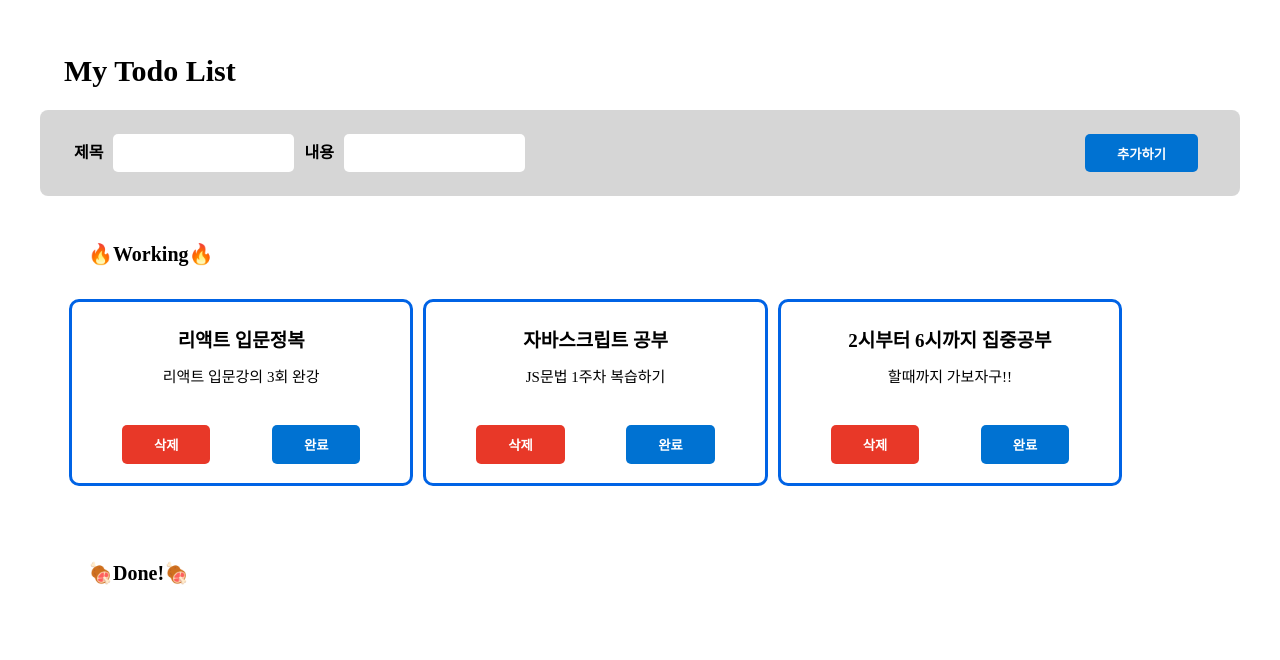
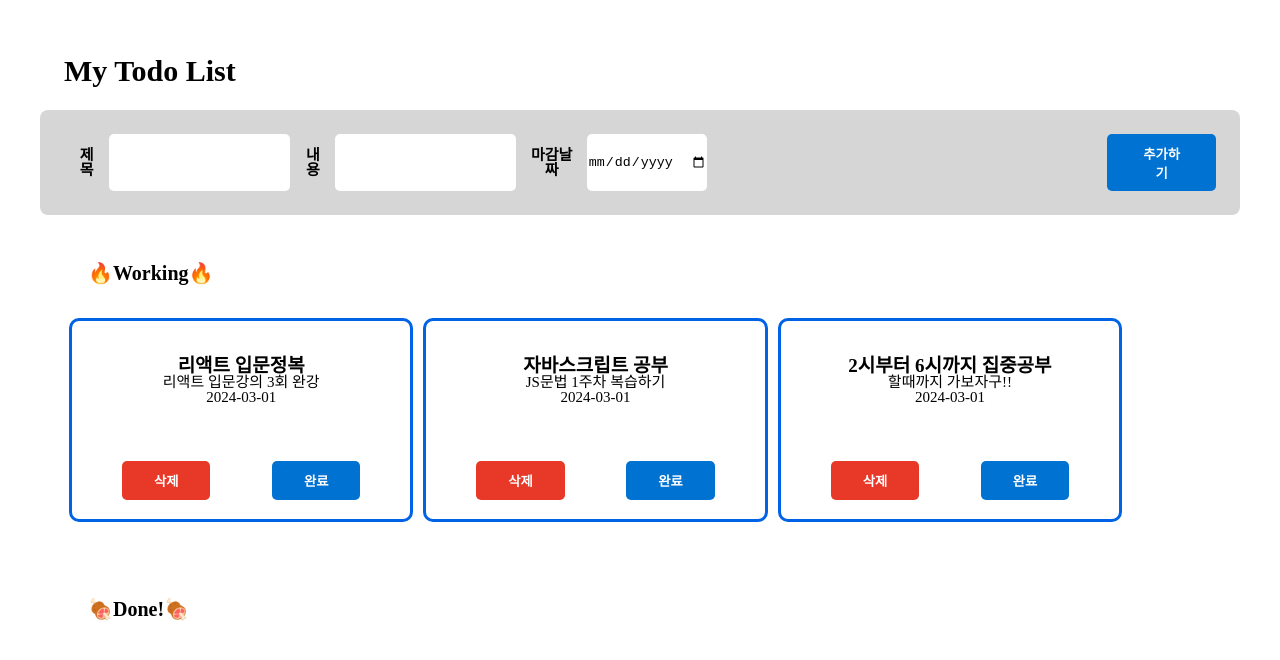
Before and after one commit to HY965/todoList_project, a React (Create React App) app: page / in a window 1280 px wide. Shown: the top 660 px of the page. Built offline with nearby package versions, Linux system fonts and the light colour scheme.

Commit message:
마감날짜 수정

```diff
--- a/package.json
+++ b/package.json
@@ -8,7 +8,10 @@
     "@testing-library/user-event": "^13.5.0",
     "react": "^18.2.0",
     "react-dom": "^18.2.0",
+    "react-redux": "^9.1.0",
     "react-scripts": "5.0.1",
+    "react-uuid": "^2.0.0",
+    "redux": "^5.0.1",
     "web-vitals": "^2.1.4"
   },
   "scripts": {
--- a/src/App.css
+++ b/src/App.css
@@ -8,13 +8,6 @@ h2 {
   font-size: 30px;
   font-weight: bolder;
   padding: 1.5rem;
-}
-
-.container {
-  /* width: 1200px; */
-  /* height: 100%; */
-  /* display: flex;
-  justify-content: center; */
 }
 
 .header-content {
@@ -33,7 +26,7 @@ h2 {
   border: none;
   padding: 0.6rem 2rem;
   cursor: pointer;
-  margin: 0 0 0 35rem;
+  margin: 0 0 0 25rem;
 }
 
 .add-btn:hover {
@@ -102,38 +95,49 @@ h2 {
   align-items: center; */
 }
 
-ul {
-  font-weight: bold;
-  font-size: 19px;
-  text-align: center;
-  margin-top: 10px;
-}
-
-li {
-  font-size: 15px;
-  list-style: none;
-  text-align: center;
-  margin-top: 20px;
-}
-
 h3 {
   font-size: 20px;
   font-weight: bold;
   margin: 1.5rem;
 }
 
+h4 {
+  font-weight: bold;
+  font-size: 19px;
+  text-align: center;
+  gap: 10px;
+}
+
 .add-list {
   display: flex;
 }
 
-p {
+p.input-detail {
   display: flex;
   align-items: center;
   font-weight: bold;
   margin: 10px;
 }
 
+.input-title {
+  display: flex;
+  align-items: center;
+  font-weight: bold;
+  margin: 10px;
+}
+
+p {
+  font-size: 15px;
+  list-style: none;
+  text-align: center;
+}
+
 .input-Style {
   border-radius: 5px;
   border: none;
 }
+
+.text-content {
+  flex-grow: 1;
+  padding: 1rem;
+}
--- a/src/App.jsx
+++ b/src/App.jsx
@@ -1,4 +1,5 @@
 import React, { useState } from "react";
+import uuid from "react-uuid";
 import "./reset.css";
 import "./App.css";
 import List from "./components/List";
@@ -7,27 +8,37 @@ import List from "./components/List";
 const App = () => {
   const [lists, setLists] = useState([
     {
-      id: 0,
+      id: uuid(),
       title: "리액트 입문정복",
       detail: "리액트 입문강의 3회 완강",
+      deadline: "2024-03-01",
       isDone: false,
     },
     {
-      id: 1,
+      id: uuid(),
       title: "자바스크립트 공부",
       detail: "JS문법 1주차 복습하기",
+      deadline: "2024-03-01",
       isDone: false,
     },
     {
-      id: 2,
+      id: uuid(),
       title: "2시부터 6시까지 집중공부",
       detail: "할때까지 가보자구!!",
+      deadline: "2024-03-01",
       isDone: false,
     },
   ]);
 
+  // const [date, setDate] = useState([
+  //   { year: "numeric", month: "long", day: "numeric", weekday: "long" },
+  // ]);
+
+  // const date = new Date();
+
   const [title, setTitle] = useState("");
   const [detail, setDetail] = useState("");
+  const [deadline, setDeadline] = useState([]);
 
   const titleChangeHandler = (event) => {
     setTitle(event.target.value);
@@ -36,20 +47,37 @@ const App = () => {
     setDetail(event.target.value);
   };
 
+  const dateChangeHandler = (event) => {
+    setDeadline(event.target.value);
+  };
+
   // 추가 버튼 클릭
   const clickAddButtonHandler = (event) => {
+    event.preventDefault();
+    if (title === "" || detail === "") return;
     const newLists = {
-      id: lists.length + 1,
+      id: uuid(),
       title,
       detail,
+      deadline,
       isDone: false,
     };
-    if (title === "" || detail === "") return;
-    setLists([...lists, newLists]);
-    event.preventDefault();
+    setLists((prevList) => [...lists, newLists]);
+    // 변경사항이 중간에 씹힐수있다. [가상돔비교 과정]
+    // 콜백함수는 순서대로 실행된다. 그래서 무시되는경우가없어진다.(씹힐경우가없어짐)
     setTitle("");
     setDetail("");
+    setDeadline("");
+    // event.target.reset();
   };
+
+  // const date = new Date();
+  // const formattedDate = new Intl.DateTimeFormat("ko-KR", {
+  //   year: "numeric",
+  //   month: "long",
+  //   day: "numeric",
+  //   weekday: "long",
+  // }).format(date);
 
   // 완료 & 취소 클릭
   const checkTodo = (id) => {
@@ -60,7 +88,6 @@ const App = () => {
       return lists;
     });
     setLists(tempButton);
-    console.log(tempButton);
   };
 
   // 삭제 버튼 클릭
@@ -73,21 +100,29 @@ const App = () => {
     <div className="container">
       <header>
         <h2>My Todo List</h2>
+        {/* <div>{formattedDate}</div> */}
         <div className="header-content">
           <form className="add-list">
-            <p>제목</p>
+            <p className="input-title">제목</p>
             <input
               className="input-Style"
               type="text"
               value={title}
               onChange={titleChangeHandler}
             />
-            <p>내용</p>
+            <p className="input-detail">내용</p>
             <input
               className="input-Style"
               type="text"
               value={detail}
               onChange={detailChangeHandler}
+            />
+            <p className="input-detail">마감날짜</p>
+            <input
+              className="input-Style"
+              type="date"
+              value={deadline}
+              onChange={dateChangeHandler}
             />
             <button
               type="button"
--- a/src/components/List.jsx
+++ b/src/components/List.jsx
@@ -1,8 +1,12 @@
 const List = ({ item, clickRemoveButtonHandler, checkTodo }) => {
   return (
     <div className="lists-arr" key={item.id}>
-      <ul>{item.title}</ul>
-      <li>{item.detail}</li>
+      <div className="text-content">
+        <h4>{item.title}</h4>
+        <p>{item.detail}</p>
+        <p>{item.deadline}</p>
+      </div>
+
       <div className="button-set">
         <button
           className="delete-btn"
--- a/src/index.js
+++ b/src/index.js
@@ -1,14 +1,14 @@
-import React from 'react';
-import ReactDOM from 'react-dom/client';
-import './index.css';
-import App from './App';
-import reportWebVitals from './reportWebVitals';
+import React from "react";
+import ReactDOM from "react-dom/client";
+import "./index.css";
+import App from "./App";
+import reportWebVitals from "./reportWebVitals";
 
-const root = ReactDOM.createRoot(document.getElementById('root'));
+const root = ReactDOM.createRoot(document.getElementById("root"));
 root.render(
-  <React.StrictMode>
-    <App />
-  </React.StrictMode>
+  // <React.StrictMode>
+  <App />
+  // </React.StrictMode>
 );
 
 // If you want to start measuring performance in your app, pass a function
```
Also changed, not shown: 1 other file (tests, documents, lock files or other folders).
